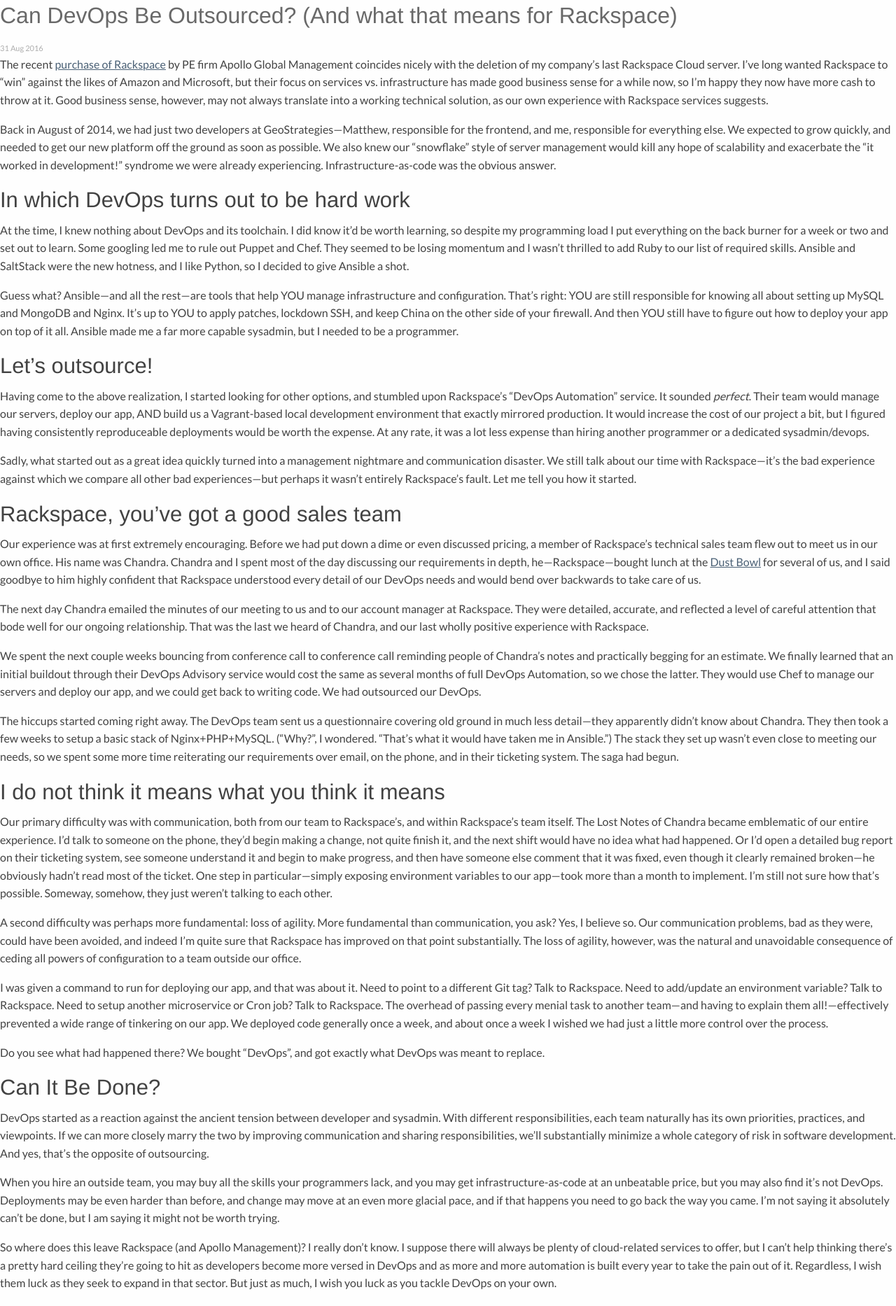
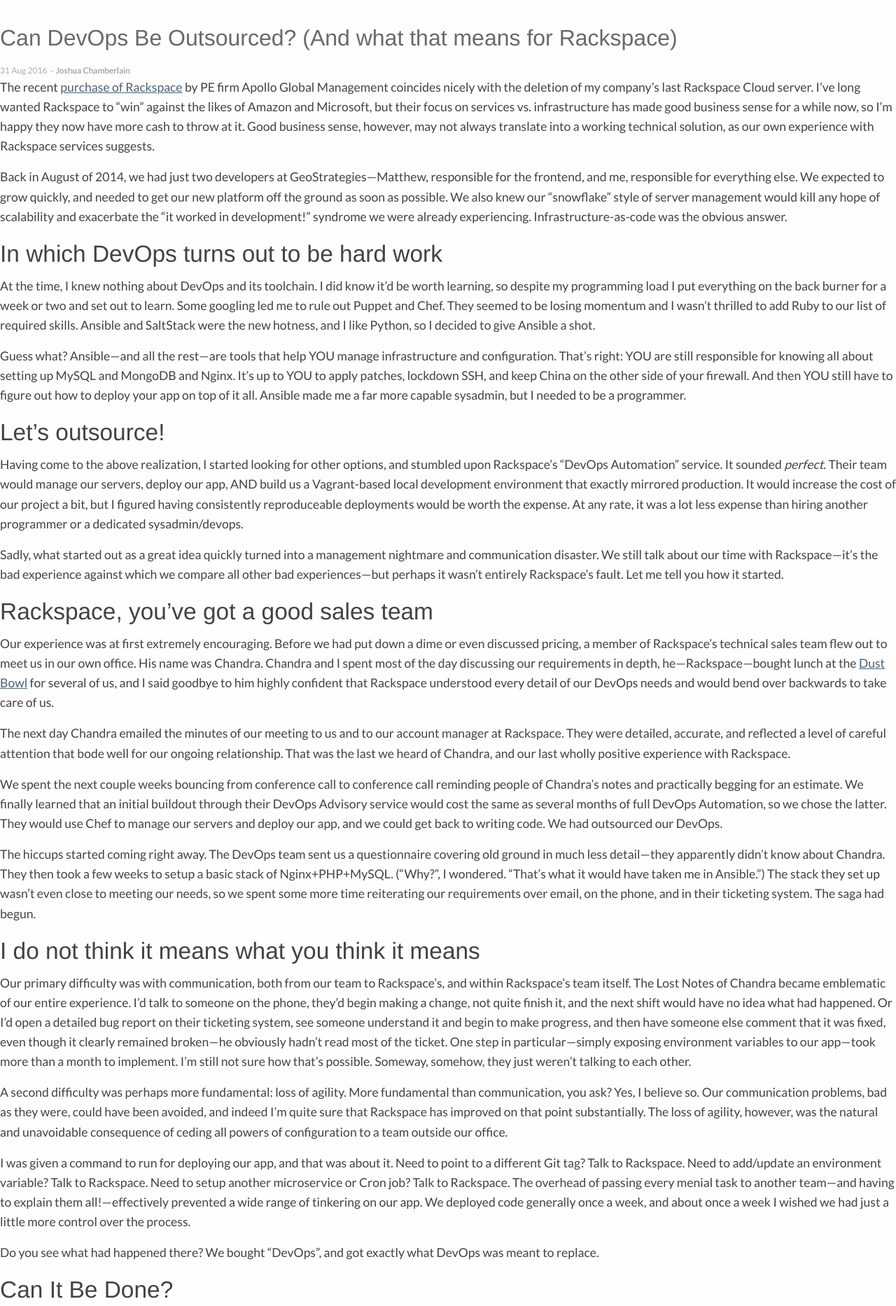
Before and after one commit to jchamberlain/jchamberlain.github.io, a Jekyll site: the page built from _posts/2016-08-31-can-devops-be-outsourced.md, in a window 1280 px wide. Shown: the top 1866 px of the page at 70% size. Built offline with Jekyll 4.4.1, drawn with Linux system fonts in a browser that asks for light colours; nearby versions of some CDN libraries; Markdown is read by kramdown in place of the engine named in the settings; a style sheet for code colours, icons or effects is not loaded; some of the changed text lies outside the part shown.

Commit message:
Try a new layout for posts

```diff
--- a/_config.yml
+++ b/_config.yml
@@ -1,6 +1,6 @@
 name: Zephyri
-markdown: redcarpet
-highlighter: pygments
+markdown: kramdown
+highlighter: rouge
 baseurl: ''
 permalink: /:year/:title/
 collections:
--- /dev/null
+++ b/_layouts/base.html
@@ -0,0 +1,46 @@
+<!DOCTYPE html>
+<html>
+  <head>
+    <meta charset="utf-8">
+    <meta http-equiv="X-UA-Compatible" content="IE=edge,chrome=1">
+    <title>{% if page.title %}{{ page.title }} | {% endif %}{{ site.name }}</title>
+    <meta http-equiv="X-UA-Compatible" content="IE=edge">
+    <meta name="viewport" content="width=device-width, initial-scale=1">
+
+    <!-- syntax highlighting CSS -->
+    <link rel="stylesheet" href="{{ site.baseurl }}/css/syntax.css">
+    <link rel="stylesheet" href="https://cdn.jsdelivr.net/foundation/6.2.3/foundation.min.css">
+
+    <!-- Custom CSS -->
+    <link rel="stylesheet" href="{{ site.baseurl }}/css/main.css">
+
+    <link href="https://cdnjs.cloudflare.com/ajax/libs/foundicons/3.0.0/foundation-icons.css" rel="stylesheet" />
+    <link href="https://fonts.googleapis.com/css?family=Lato" rel="stylesheet">
+
+    {% seo %}
+  </head>
+  <body>
+{% for tag in site.tags %}{% assign found = 0 %}{% for tagpage in site.tagpages %}{% if tagpage.tag == tag[0] %}{% assign found = 1 %}{% endif %}{% endfor %}{% if found == 0 %}<p><strong>Missing tag page for "{{ tag[0] }}"!</strong></p>{% endif %}{% endfor %}{% for tagpage in site.tagpages %}{% assign found = 0 %}{% for tag in site.tags %}{% if tagpage.tag == tag[0] %}{% assign found = 1 %}{% endif %}{% endfor %}{% if found == 0 %}<p><strong>Tag page for nonexistent tag "{{ tagpage.tag }}"!</strong></p>{% endif %}{% endfor %}
+    <div id="container" class="row" data-equalizer data-equalize-on="medium">
+
+      {{ content }}
+
+    </div>
+
+    <script src="https://ajax.googleapis.com/ajax/libs/jquery/2.2.2/jquery.min.js"></script>
+    <script src="https://cdn.jsdelivr.net/foundation/6.2.3/foundation.min.js"></script>
+    <script src="https://cdnjs.cloudflare.com/ajax/libs/foundation/6.2.3/plugins/foundation.equalizer.js"></script>
+    <script src="{{ site.baseurl }}/js/main.js"></script>
+
+    <script>
+  (function(i,s,o,g,r,a,m){i['GoogleAnalyticsObject']=r;i[r]=i[r]||function(){
+  (i[r].q=i[r].q||[]).push(arguments)},i[r].l=1*new Date();a=s.createElement(o),
+  m=s.getElementsByTagName(o)[0];a.async=1;a.src=g;m.parentNode.insertBefore(a,m)
+  })(window,document,'script','https://www.google-analytics.com/analytics.js','ga');
+
+  ga('create', 'UA-17712777-1', 'auto');
+  ga('send', 'pageview');
+
+  </script>
+  </body>
+</html>
--- a/_layouts/default.html
+++ b/_layouts/default.html
@@ -1,28 +1,7 @@
-<!DOCTYPE html>
-<html>
-	<head>
-		<meta charset="utf-8">
-		<meta http-equiv="X-UA-Compatible" content="IE=edge,chrome=1">
-		<title>{% if page.title %}{{ page.title }} | {% endif %}{{ site.name }}</title>
-		<meta http-equiv="X-UA-Compatible" content="IE=edge">
-		<meta name="viewport" content="width=device-width, initial-scale=1">
-
-		<!-- syntax highlighting CSS -->
-		<link rel="stylesheet" href="{{ site.baseurl }}/css/syntax.css">
-		<link rel="stylesheet" href="https://cdn.jsdelivr.net/foundation/6.2.3/foundation.min.css">
-
-		<!-- Custom CSS -->
-		<link rel="stylesheet" href="{{ site.baseurl }}/css/main.css">
-
-		<link href="https://cdnjs.cloudflare.com/ajax/libs/foundicons/3.0.0/foundation-icons.css" rel="stylesheet" />
-		<link href="https://fonts.googleapis.com/css?family=Lato" rel="stylesheet">
-
-		{% seo %}
-	</head>
-	<body>
-{% for tag in site.tags %}{% assign found = 0 %}{% for tagpage in site.tagpages %}{% if tagpage.tag == tag[0] %}{% assign found = 1 %}{% endif %}{% endfor %}{% if found == 0 %}<p><strong>Missing tag page for "{{ tag[0] }}"!</strong></p>{% endif %}{% endfor %}{% for tagpage in site.tagpages %}{% assign found = 0 %}{% for tag in site.tags %}{% if tagpage.tag == tag[0] %}{% assign found = 1 %}{% endif %}{% endfor %}{% if found == 0 %}<p><strong>Tag page for nonexistent tag "{{ tagpage.tag }}"!</strong></p>{% endif %}{% endfor %}
+---
+layout: base
+---
 		<div id="container" class="row" data-equalizer data-equalize-on="medium">
-
 			<div id="content" class="small-12 medium-8 medium-push-4 columns" data-equalizer-watch>
 				{{ content }}
 			</div>
@@ -44,9 +23,8 @@
 					</ul>
 				</nav>
 
-				<h3>Find Me Elsewhere</h3>
 				<nav class="external">
-					<ul class="external">
+					<ul>
 						<li class="fi-social-github"><a href="https://github.com/jchamberlain">jchamberlain</a></li>
 						<li class="fi-social-twitter"><a href="https://twitter.com/jchmbrln">jchmbrln</a></li>
 						<li class="fi-social-linkedin"><a href="https://www.linkedin.com/in/joshua-chamberlain">joshua-chamberlain</a></li>
--- a/_layouts/post.html
+++ b/_layouts/post.html
@@ -1,8 +1,11 @@
 ---
-layout: default
+layout: base
 ---
+<div class="row">
+  <div id="content" class="post small-11 small-centered medium-8 large-6 columns">
     <h1>{{ page.title }}</h1>
     <span class="time">{{ page.date | date_to_string }}</span>
+    <span class="author"><a href="{{ site.baseurl }}/">Joshua Chamberlain</a></span>
 
     <article>{{ content }}</article>
 
@@ -12,3 +15,22 @@
     	<a href="/tags/{{tag|slugify}}">{{tag}}</a>{% unless forloop.last %},{% endunless %}
     	{% endfor %}
     </div>
+  </div>
+</div>
+<div class="row">
+  <footer class="small-12 medium-8 medium-centered large-6 large-centered columns">
+    <h2>Joshua Chamberlain</h2>
+    <p>I'm a simple developer residing in Turlock, California, where the soil is rich, the people kind, and the air hazy.</p>
+    <p><a href="{{ site.baseurl }}/">&#8617; Go back to read some more</a> or drop me a line:</p>
+
+    <nav class="external">
+      <ul class="external">
+        <li class="fi-social-github"><a href="https://github.com/jchamberlain">jchamberlain</a></li>
+        <li class="fi-social-twitter"><a href="https://twitter.com/jchmbrln">jchmbrln</a></li>
+        <li class="fi-social-linkedin"><a href="https://www.linkedin.com/in/joshua-chamberlain">joshua-chamberlain</a></li>
+      </ul>
+    </nav>
+
+    <p class="copy">All content copyright Joshua Chamberlain &copy; 2016</p>
+  </footer>
+</div>
--- a/_posts/2016-08-31-can-devops-be-outsourced.md
+++ b/_posts/2016-08-31-can-devops-be-outsourced.md
@@ -11,17 +11,17 @@
 
 Back in August of 2014, we had just two developers at GeoStrategies—Matthew, responsible for the frontend, and me, responsible for everything else. We expected to grow quickly, and needed to get our new platform off the ground as soon as possible. We also knew our "snowflake" style of server management would kill any hope of scalability and exacerbate the "it worked in development!" syndrome we were already experiencing. Infrastructure-as-code was the obvious answer.
 
-### In which DevOps turns out to be hard work
+## In which DevOps turns out to be hard work
 At the time, I knew nothing about DevOps and its toolchain. I did know it'd be worth learning, so despite my programming load I put everything on the back burner for a week or two and set out to learn. Some googling led me to rule out Puppet and Chef. They seemed to be losing momentum and I wasn't thrilled to add Ruby to our list of required skills. Ansible and SaltStack were the new hotness, and I like Python, so I decided to give Ansible a shot.
 
 Guess what? Ansible—and all the rest—are tools that help YOU manage infrastructure and configuration. That's right: YOU are still responsible for knowing all about setting up MySQL and MongoDB and Nginx. It's up to YOU to apply patches, lockdown SSH, and keep China on the other side of your firewall. And then YOU still have to figure out how to deploy your app on top of it all. Ansible made me a far more capable sysadmin, but I needed to be a programmer.
 
-### Let's outsource!
+## Let's outsource!
 Having come to the above realization, I started looking for other options, and stumbled upon Rackspace's "DevOps Automation" service. It sounded _perfect_. Their team would manage our servers, deploy our app, AND build us a Vagrant-based local development environment that exactly mirrored production. It would increase the cost of our project a bit, but I figured having consistently reproduceable deployments would be worth the expense. At any rate, it was a lot less expense than hiring another programmer or a dedicated sysadmin/devops.
 
 Sadly, what started out as a great idea quickly turned into a management nightmare and communication disaster. We still talk about our time with Rackspace—it's the bad experience against which we compare all other bad experiences—but perhaps it wasn't entirely Rackspace's fault. Let me tell you how it started.
 
-### Rackspace, you've got a good sales team
+## Rackspace, you've got a good sales team
 
 Our experience was at first extremely encouraging. Before we had put down a dime or even discussed pricing, a member of Rackspace's technical sales team flew out to meet us in our own office. His name was Chandra. Chandra and I spent most of the day discussing our requirements in depth, he—Rackspace—bought lunch at the <a href="http://www.dustbowlbrewing.com/" target="_blank">Dust Bowl</a> for several of us, and I said goodbye to him highly confident that Rackspace understood every detail of our DevOps needs and would bend over backwards to take care of us.
 
@@ -31,7 +31,7 @@
 
 The hiccups started coming right away. The DevOps team sent us a questionnaire covering old ground in much less detail—they apparently didn't know about Chandra. They then took a few weeks to setup a basic stack of Nginx+PHP+MySQL. ("Why?", I wondered. "That's what it would have taken me in Ansible.") The stack they set up wasn't even close to meeting our needs, so we spent some more time reiterating our requirements over email, on the phone, and in their ticketing system. The saga had begun.
 
-### I do not think it means what you think it means
+## I do not think it means what you think it means
 Our primary difficulty was with communication, both from our team to Rackspace's, and within Rackspace's team itself. The Lost Notes of Chandra became emblematic of our entire experience. I'd talk to someone on the phone, they'd begin making a change, not quite finish it, and the next shift would have no idea what had happened. Or I'd open a detailed bug report on their ticketing system, see someone understand it and begin to make progress, and then have someone else comment that it was fixed, even though it clearly remained broken—he obviously hadn't read most of the ticket. One step in particular—simply exposing environment variables to our app—took more than a month to implement. I'm still not sure how that's possible. Someway, somehow, they just weren't talking to each other.
 
 A second difficulty was perhaps more fundamental: loss of agility. More fundamental than communication, you ask? Yes, I believe so. Our communication problems, bad as they were, could have been avoided, and indeed I'm quite sure that Rackspace has improved on that point substantially. The loss of agility, however, was the natural and unavoidable consequence of ceding all powers of configuration to a team outside our office.
@@ -40,7 +40,7 @@
 
 Do you see what had happened there? We bought "DevOps", and got exactly what DevOps was meant to replace.
 
-### Can It Be Done?
+## Can It Be Done?
 DevOps started as a reaction against the ancient tension between developer and sysadmin. With different responsibilities, each team naturally has its own priorities, practices, and viewpoints. If we can more closely marry the two by improving communication and sharing responsibilities, we'll substantially minimize a whole category of risk in software development. And yes, that's the opposite of outsourcing.
 
 When you hire an outside team, you may buy all the skills your programmers lack, and you may get infrastructure-as-code at an unbeatable price, but you may also find it's not DevOps. Deployments may be even harder than before, and change may move at an even more glacial pace, and if that happens you need to go back the way you came. I'm not saying it absolutely can't be done, but I am saying it might not be worth trying.
--- a/css/main.css
+++ b/css/main.css
@@ -2,10 +2,13 @@
     font-family: Lato, Helvetica Neue,Helvetica,Roboto,Arial,sans-serif;
     color: #424242;
 }
-span.time {
+span.time, span.author {
     color: #ADADAD;
     margin-bottom: 5px;
-    font-size: 11px;
+    font-size: 12px;
+}
+span.author::before {
+    content: " – ";
 }
 h1, h2, h3, ul.posts li a {
     font-family: Helvetica Neue,Helvetica,Roboto,Arial,sans-serif;
@@ -17,15 +20,15 @@
     font-weight: normal;
 }
 h1.home {
+    margin-bottom: 5px;
     font-weight: bold;
     font-size: 2.5em;
     text-transform: uppercase;
+    color: #666666;
+    border-bottom: 1px solid #E6E6E6;
 }
 h2 {
-    font-weight: normal;
-    margin-bottom: 5px;
-    color: #666666;
-    border-bottom: 1px solid #E6E6E6;
+    font-size: 1.9em;
 }
 a, a:link, a:active {
     text-decoration: none;
@@ -67,7 +70,7 @@
     list-style-type: none;
     line-height: 1.5em;
 }
-nav ul a, nav ul a:link, nav ul a:active {
+#sidebar nav ul a, #sidebar nav ul a:link, #sidebar nav ul a:active {
     color: #fff;
 }
 nav ul.external li::before {
@@ -81,6 +84,12 @@
 #sidebar .footer {
     position: absolute;
     bottom: 0.5em;
+}
+#content.post h1 {
+    margin-top: 1em;
+}
+article {
+    font-size: 1.1em;
 }
 article a, article a:link, article a:active {
     color: #4A6075;
@@ -107,9 +116,6 @@
     padding: 0;
     list-style-type: none;
 }
-ul.posts li {
-
-}
 ul.posts li span {
     padding: 0.2em 0.4em;
     vertical-align: middle;
@@ -121,9 +127,6 @@
     vertical-align: middle;
     font-size: 1.4em;
 }
-ul.posts li p {
-
-}
 span.caption {
     text-align: right;
     display: block;
@@ -132,3 +135,23 @@
 .post-tags {
   text-align: right;
 }
+footer {
+    margin-top: 2em;
+    padding-top: 2em;
+    border-top: 1px solid #ccc;
+}
+footer h2 {
+    font-size: 1.7em;
+}
+footer ul {
+    margin: 1em 0;
+}
+footer ul li {
+    display: inline-block;
+    width: 32%;
+    text-align: center;
+}
+footer .copy {
+    text-align: center;
+    color: #ADADAD;
+}
```
Also changed, not shown: other parts of _layouts/default.html (+0 -19 lines). Lines whose indentation alone changed are shown as unchanged.
